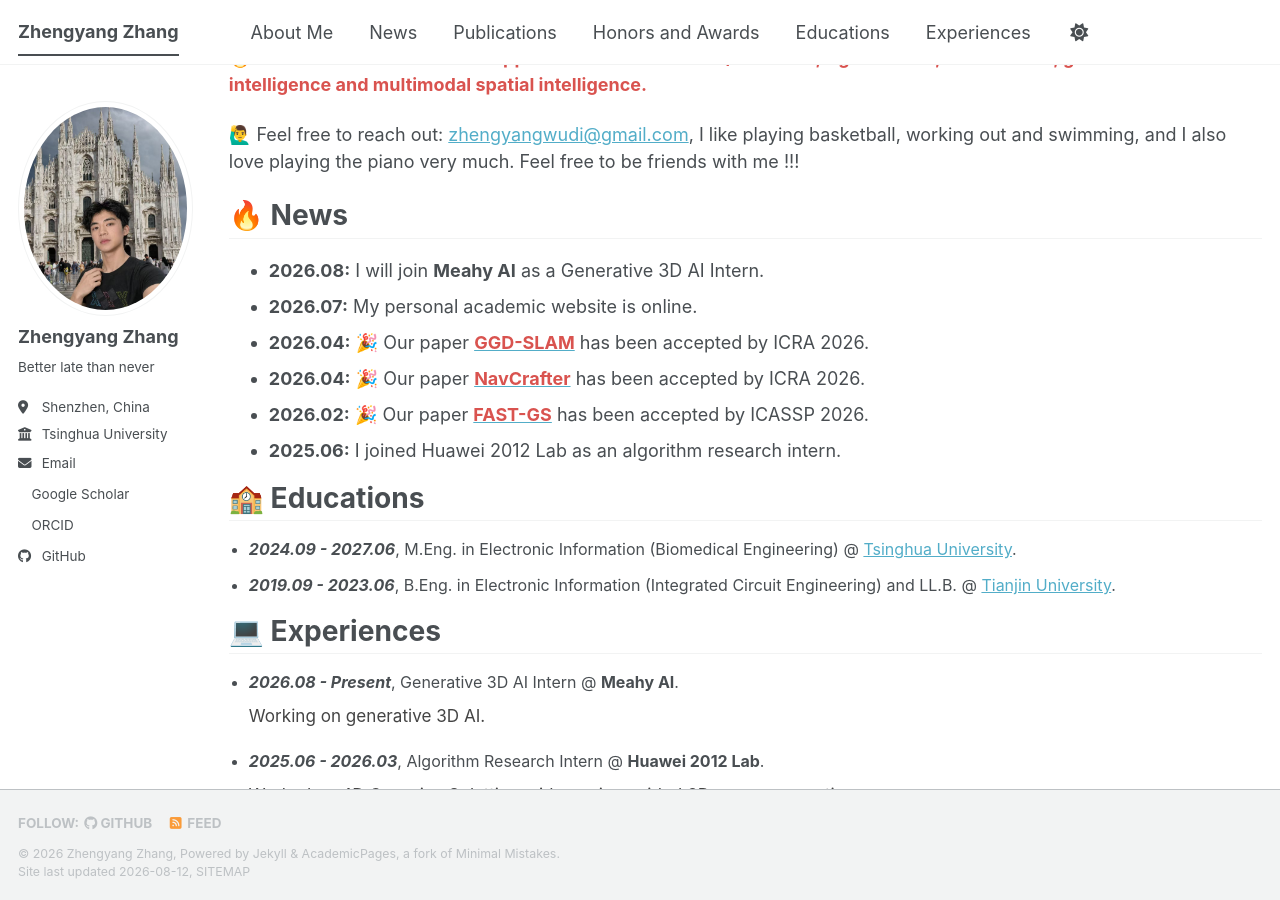
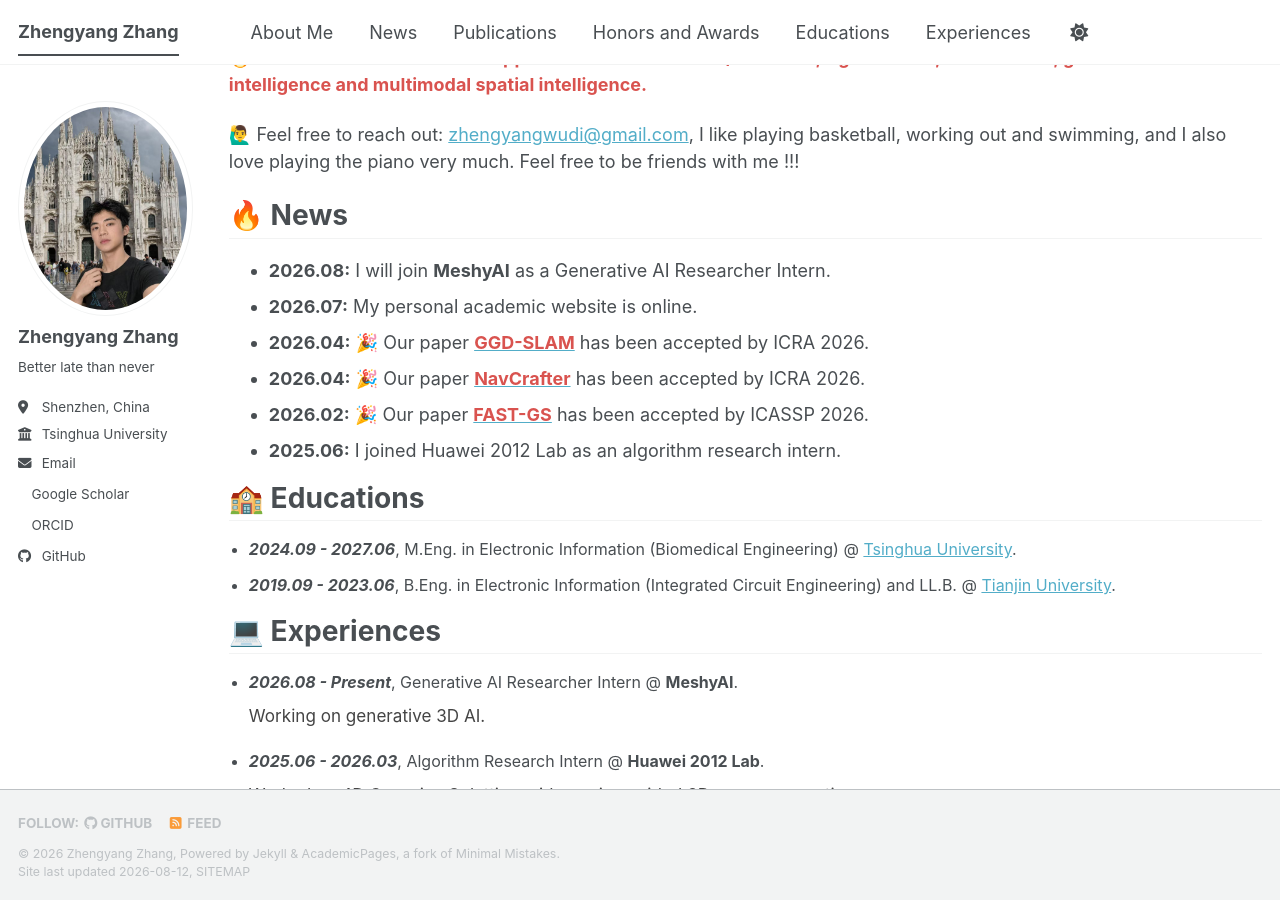
Before and after one commit to ZhengyangZhang1107/zhengyangzhang1107.github.io, a Jekyll site: the page built from _pages/about.md, in a window 1280 px wide and 900 px high, scrolled down 425 px. Built offline with Jekyll 4.4.1, drawn with Linux system fonts in a browser that asks for light colours; a style sheet for code colours, icons or effects is not loaded.

Commit message:
Update internship details in about.md

```diff
--- a/_pages/about.md
+++ b/_pages/about.md
@@ -44,7 +44,7 @@ My research focuses on <span style="color: #d9534f; font-weight: bold;">3D/4D vi
 <h1 style="margin-top: 10px; border-bottom: 1px solid #f2f3f3; padding-bottom: 5px; margin-bottom: 10px;">🔥 News</h1>
 
 <ul>
-  <li><strong>2026.08:</strong> I will join <strong>Meahy AI</strong> as a Generative 3D AI Intern.</li>
+  <li><strong>2026.08:</strong> I will join <strong>MeshyAI</strong> as a Generative AI Researcher Intern.</li>
   <li><strong>2026.07:</strong> My personal academic website is online.</li>
   <li><strong>2026.04:</strong> 🎉 Our paper <a href="https://arxiv.org/abs/2604.12837" target="_blank"><span style="color: #d9534f; font-weight: bold;">GGD-SLAM</span></a> has been accepted by ICRA 2026.</li>
   <li><strong>2026.04:</strong> 🎉 Our paper <a href="https://arxiv.org/abs/2604.02828" target="_blank"><span style="color: #d9534f; font-weight: bold;">NavCrafter</span></a> has been accepted by ICRA 2026.</li>
@@ -79,8 +79,8 @@ My research focuses on <span style="color: #d9534f; font-weight: bold;">3D/4D vi
 <ul style="list-style-type: disc; padding-left: 20px; font-size: 16px; line-height: 1.6;">
 
   <li style="margin-bottom: 20px;">
-    <span style="font-style: italic; font-weight: bold;">2026.08 - Present</span>, Generative 3D AI Intern @
-    <strong>Meahy AI</strong>.
+    <span style="font-style: italic; font-weight: bold;">2026.08 - Present</span>, Generative AI Researcher Intern @
+    <strong>MeshyAI</strong>.
     <div style="font-size: 0.95rem; color: #444; margin-top: 6px; text-align: justify;">
       Working on generative 3D AI.
     </div>
```
